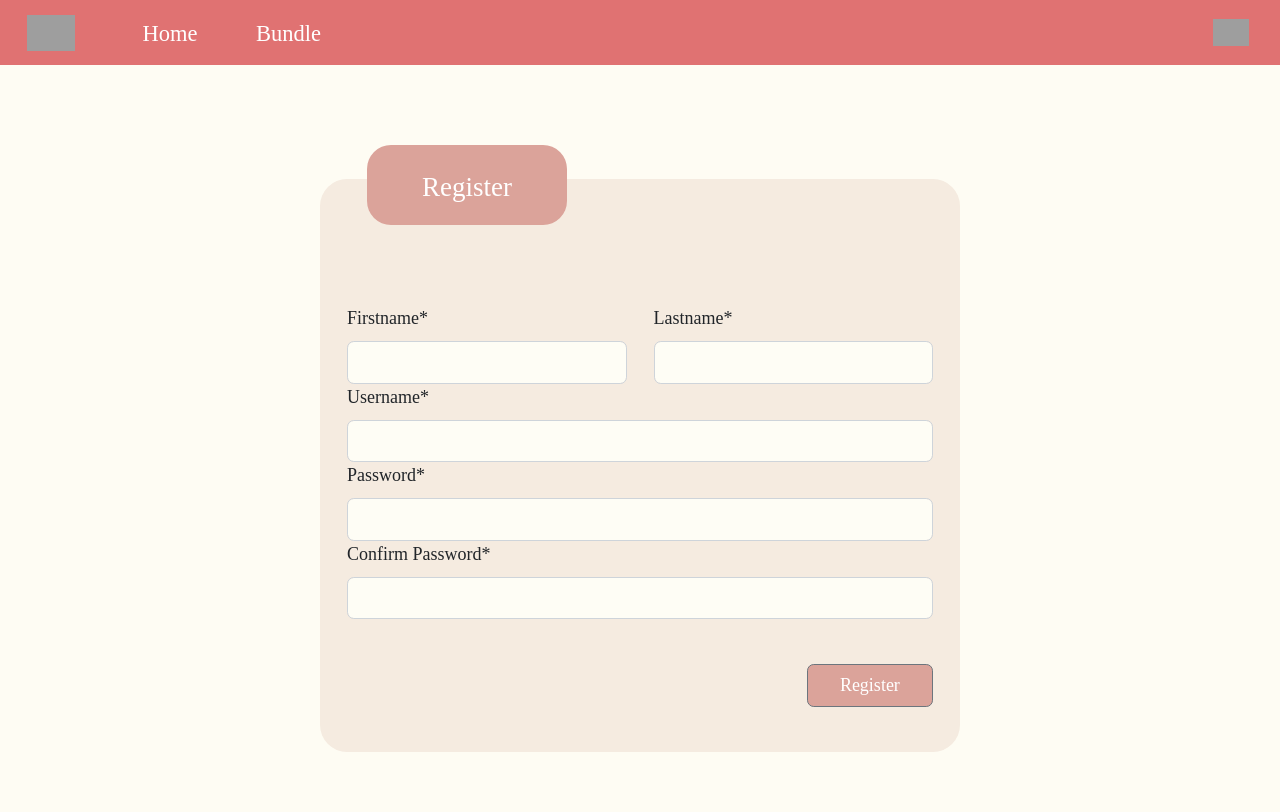
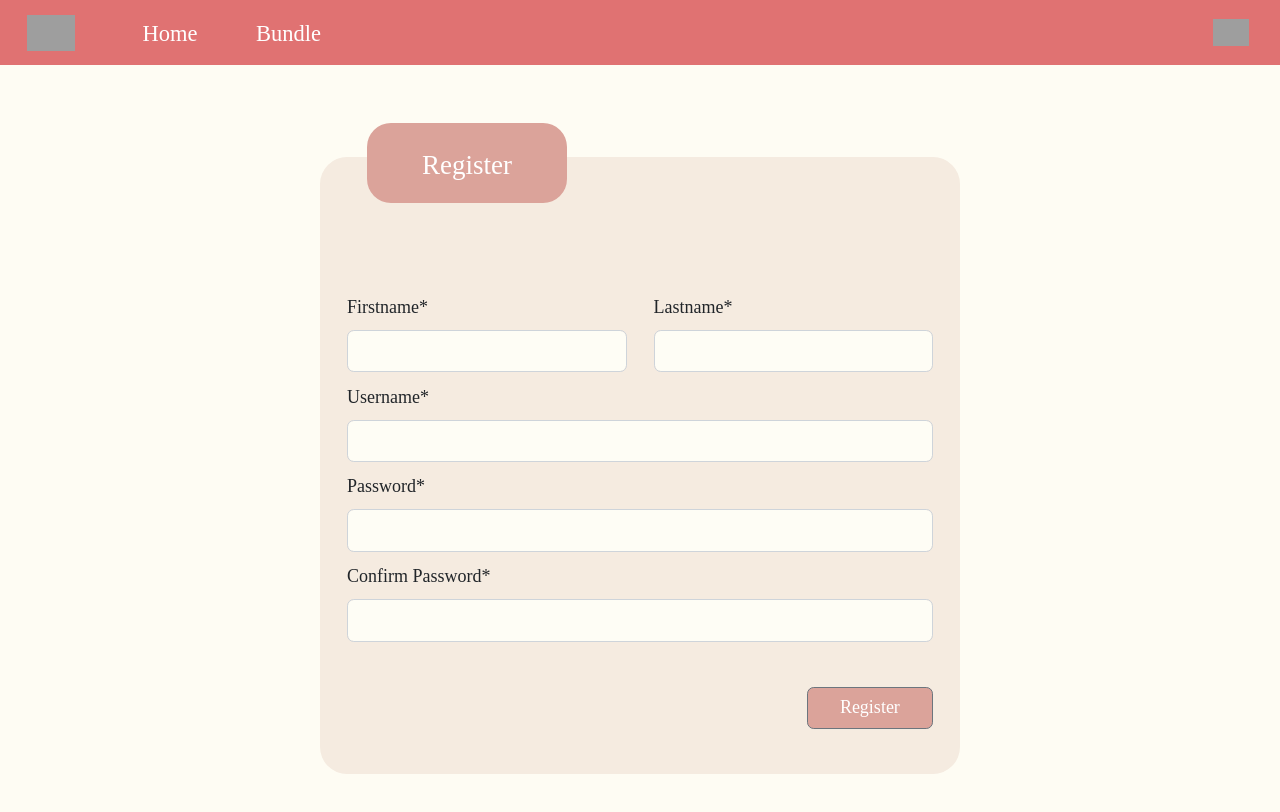
Before and after one commit to Summarizes/Sums-Frontend, a React (Create React App) app: page /register in a window 1280 px wide. Shown: the top 812 px of the page. Built offline with nearby package versions, Linux system fonts and the light colour scheme; grey boxes are pictures that could not be loaded; a web font is replaced by a local one.

Commit message:
Register + Login

```diff
--- a/src/views/Register.js
+++ b/src/views/Register.js
@@ -15,29 +15,29 @@ const Register = () => {
         </Row>
         <Row>
           <Col>
-            <Label className="flex ">Firstname*</Label>
+            <Label className="flex mt-2.5">Firstname*</Label>
             <Input />
           </Col>
           <Col>
-            <Label className="flex ">Lastname*</Label>
+            <Label className="flex mt-2.5">Lastname*</Label>
             <Input />
           </Col>
         </Row>
         <Row>
           <Col>
-            <Label className="flex ">Username*</Label>
+            <Label className="flex mt-2.5">Username*</Label>
             <Input />
           </Col>
         </Row>
         <Row>
           <Col>
-            <Label className="flex ">Password*</Label>
+            <Label className="flex mt-2.5">Password*</Label>
             <Input type="password" />
           </Col>
         </Row>
         <Row>
           <Col>
-            <Label className="flex ">Confirm Password*</Label>
+            <Label className="flex mt-2.5">Confirm Password*</Label>
             <Input type="password" />
           </Col>
         </Row>
```
Also changed, not shown: src/views/Login.js (+3 -4 lines).
